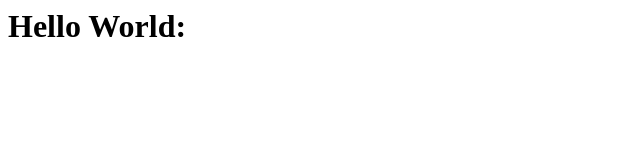
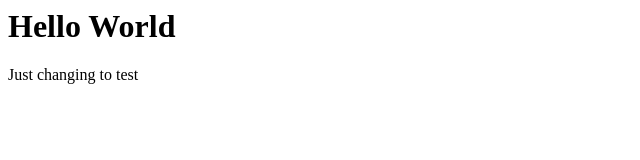
Before and after one commit to AutomationAmitSingh/basic-git-tutorial, a plain HTML site: page index.html in a window 1280 px wide. Shown: the whole page, without its empty margins (0-640 px from the left). Drawn offline with Linux system fonts and the light colour scheme.

Commit message:
updated p tag in index.html

```diff
--- a/index.html
+++ b/index.html
@@ -4,6 +4,7 @@
 		<title>Basic Webpage</title>
         </head>
 	<body>
-		<h1>Hello World:</h1>
+		<h1>Hello World</h1>
+		<p>Just changing to test</p>
 	</body>
 </html>
```
